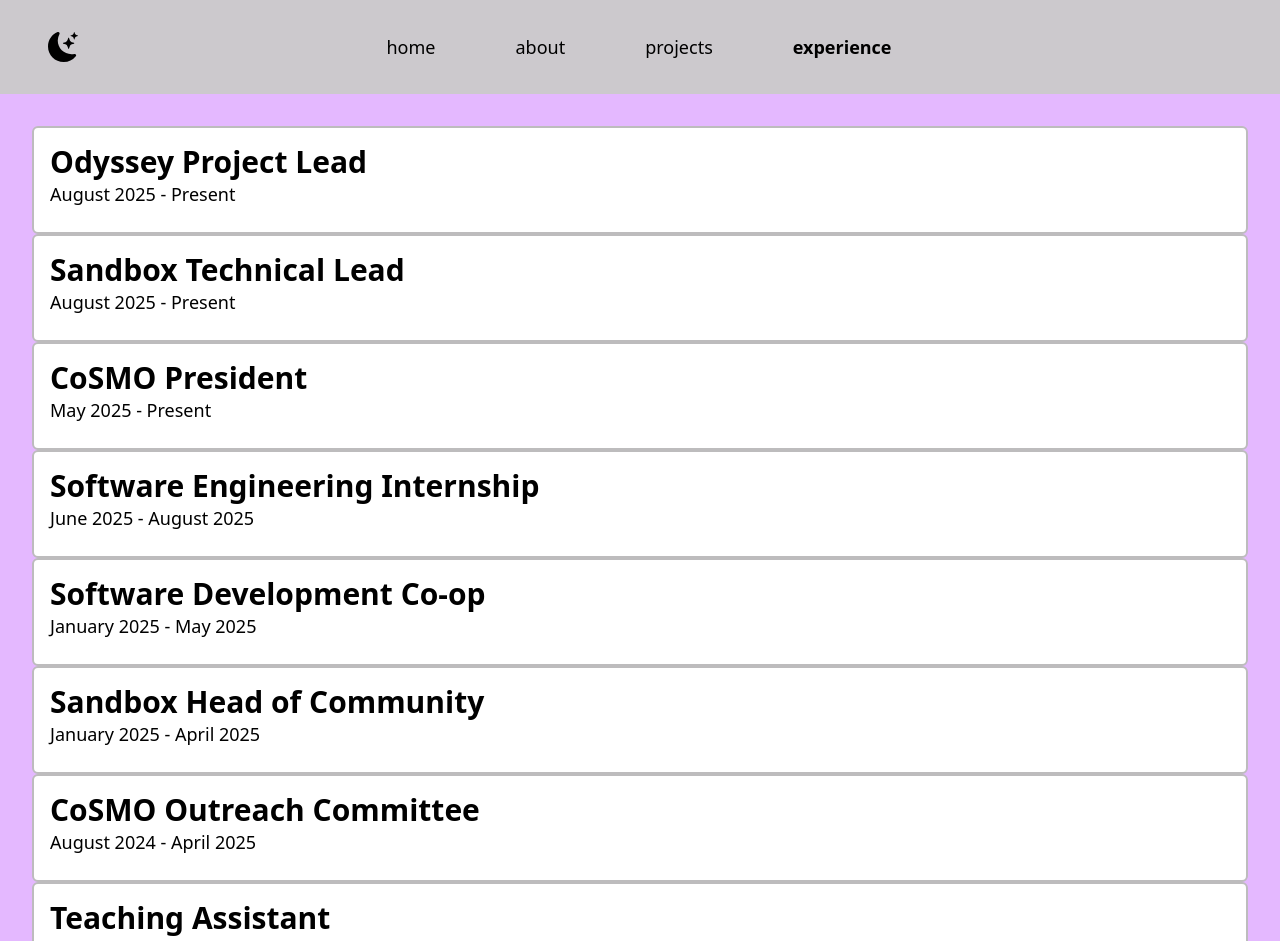
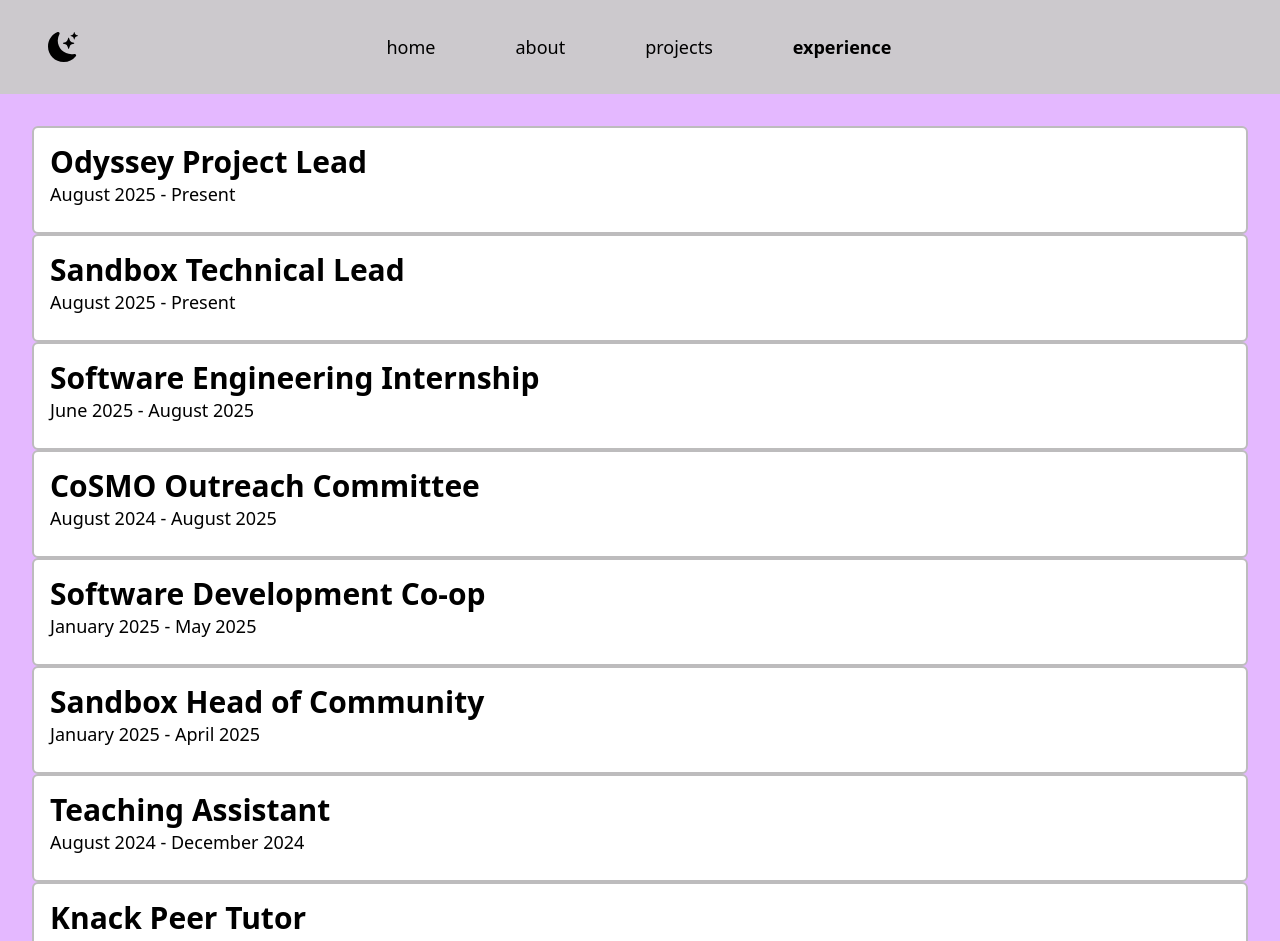
Before and after one commit to gpalmer27/gillian-website, a Next.js app: page /experience in a window 1280 px wide. Shown: the top 941 px of the page. Built offline with nearby package versions, Linux system fonts and the light colour scheme.

Commit message:
updated cosmo experience

```diff
--- a/app/experience/page.tsx
+++ b/app/experience/page.tsx
@@ -9,47 +9,29 @@ export default function Experience() {
   return (
     <div className="p-8">
       <div
-        onClick={() => (openBox === 10 ? setOpenBox(0) : setOpenBox(10))}
+        onClick={() => (openBox === 9 ? setOpenBox(0) : setOpenBox(9))}
         className={boxClass}
       >
         <h1 className="text-3xl font-bold">Odyssey Project Lead</h1>
         <p className="text-lg pb-2">August 2025 - Present</p>
         <div
-          className={`${openBox === 10 ? "visibility: visible" : "visibility: hidden"}`}
+          className={`${openBox === 9 ? "visibility: visible" : "visibility: hidden"}`}
         >
           <hr className="pt-2 dark:border-slate-800"></hr>
           <p>Incoming project lead for Odyssey in Fall 2025!</p>
         </div>
       </div>
       <div
-        onClick={() => (openBox === 9 ? setOpenBox(0) : setOpenBox(9))}
+        onClick={() => (openBox === 8 ? setOpenBox(0) : setOpenBox(8))}
         className={boxClass}
       >
         <h1 className="text-3xl font-bold">Sandbox Technical Lead</h1>
         <p className="text-lg pb-2">August 2025 - Present</p>
         <div
-          className={`${openBox === 9 ? "visibility: visible" : "visibility: hidden"}`}
+          className={`${openBox === 8 ? "visibility: visible" : "visibility: hidden"}`}
         >
           <hr className="pt-2 dark:border-slate-800"></hr>
           <p>Incoming tech lead for Cooper in Fall 2025!</p>
-        </div>
-      </div>
-      <div
-        onClick={() => (openBox === 8 ? setOpenBox(0) : setOpenBox(8))}
-        className={boxClass}
-      >
-        <h1 className="text-3xl font-bold">CoSMO President</h1>
-        <p className="text-lg pb-2">May 2025 - Present</p>
-        <div
-          className={`${openBox === 8 ? "visibility: visible" : "visibility: hidden"}`}
-        >
-          <hr className="pt-2 dark:border-slate-800"></hr>
-          <p>
-            As president, I oversee other members of the eboard and ensure that
-            all club meetings run smoothly. I also manage a mentor program to
-            help incoming first-years with their transition to Northeastern with
-            a Python-based matching process and bi-weekly check-in messages.
-          </p>
         </div>
       </div>
       <div
@@ -75,10 +57,30 @@ export default function Experience() {
         onClick={() => (openBox === 6 ? setOpenBox(0) : setOpenBox(6))}
         className={boxClass}
       >
+        <h1 className="text-3xl font-bold">CoSMO Outreach Committee</h1>
+        <p className="text-lg pb-2">August 2024 - August 2025</p>
+        <div
+          className={`${openBox === 6 ? "visibility: visible" : "visibility: hidden"}`}
+        >
+          <hr className="pt-2 dark:border-slate-800"></hr>
+          <p>
+            As a member of the outreach committee for Northeastern&apos;s
+            Computer Science Mentoring Organization (CoSMO), I helped plan club
+            events and reached out to other organizations to organize joint
+            events. I also managed a mentor program to help incoming first-years
+            with their transition to Northeastern with a Python-based matching
+            process and bi-weekly check-in messages.
+          </p>
+        </div>
+      </div>
+      <div
+        onClick={() => (openBox === 5 ? setOpenBox(0) : setOpenBox(5))}
+        className={boxClass}
+      >
         <h1 className="text-3xl font-bold">Software Development Co-op</h1>
         <p className="text-lg pb-2">January 2025 - May 2025</p>
         <div
-          className={`${openBox === 6 ? "visibility: visible" : "visibility: hidden"}`}
+          className={`${openBox === 5 ? "visibility: visible" : "visibility: hidden"}`}
         >
           <hr className="pt-2 dark:border-slate-800"></hr>
           <p>
@@ -93,13 +95,13 @@ export default function Experience() {
         </div>
       </div>
       <div
-        onClick={() => (openBox === 5 ? setOpenBox(0) : setOpenBox(5))}
+        onClick={() => (openBox === 4 ? setOpenBox(0) : setOpenBox(4))}
         className={boxClass}
       >
         <h1 className="text-3xl font-bold">Sandbox Head of Community</h1>
         <p className="text-lg pb-2">January 2025 - April 2025</p>
         <div
-          className={`${openBox === 5 ? "visibility: visible" : "visibility: hidden"}`}
+          className={`${openBox === 4 ? "visibility: visible" : "visibility: hidden"}`}
         >
           <hr className="pt-2 dark:border-slate-800"></hr>
           <p>
@@ -108,24 +110,6 @@ export default function Experience() {
             and I also planned three collaborative events with other Computer
             Science organizations at Northeastern while managing a budget of
             approximately $2000.
-          </p>
-        </div>
-      </div>
-      <div
-        onClick={() => (openBox === 4 ? setOpenBox(0) : setOpenBox(4))}
-        className={boxClass}
-      >
-        <h1 className="text-3xl font-bold">CoSMO Outreach Committee</h1>
-        <p className="text-lg pb-2">August 2024 - April 2025</p>
-        <div
-          className={`${openBox === 4 ? "visibility: visible" : "visibility: hidden"}`}
-        >
-          <hr className="pt-2 dark:border-slate-800"></hr>
-          <p>
-            As a member of the outreach committee for Northeastern&apos;s
-            Computer Science Mentoring Organization (CoSMO), I helped plan club
-            events and reached out to other organizations to organize joint
-            events.
           </p>
         </div>
       </div>
```
